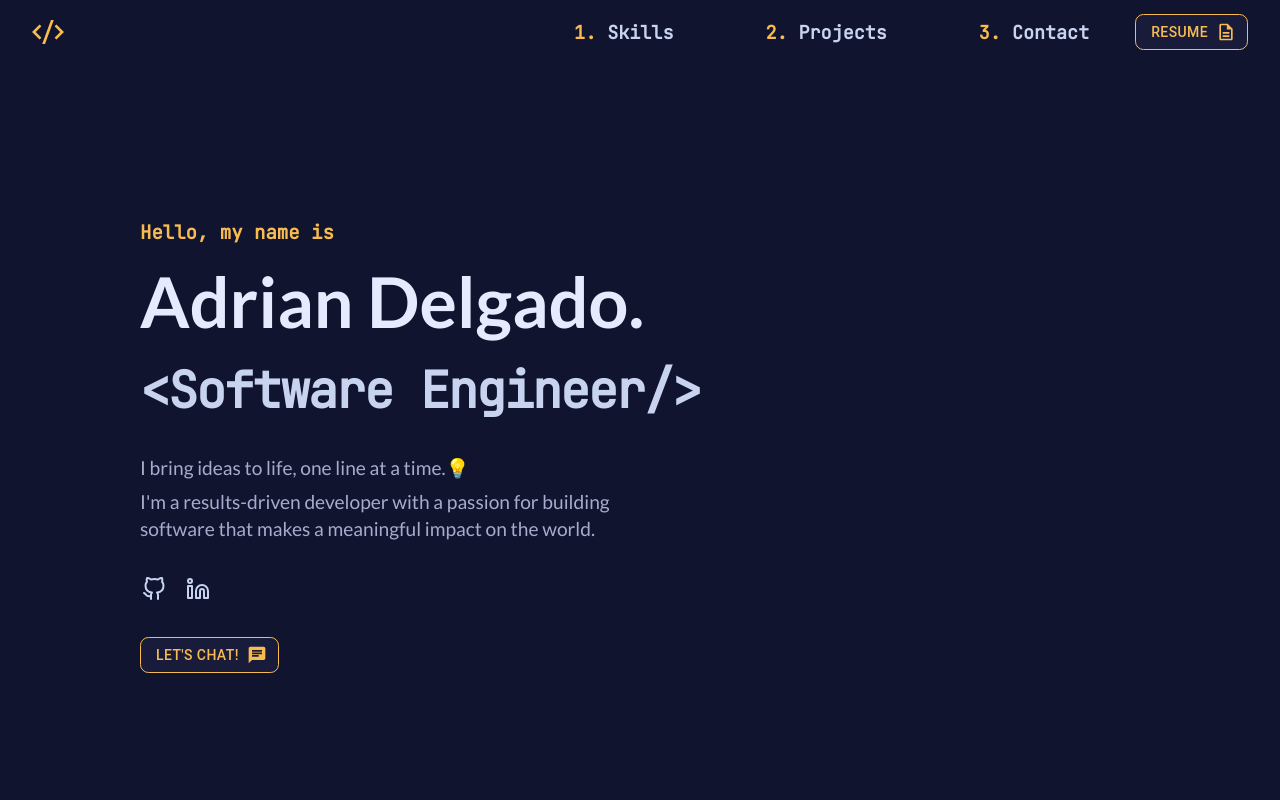
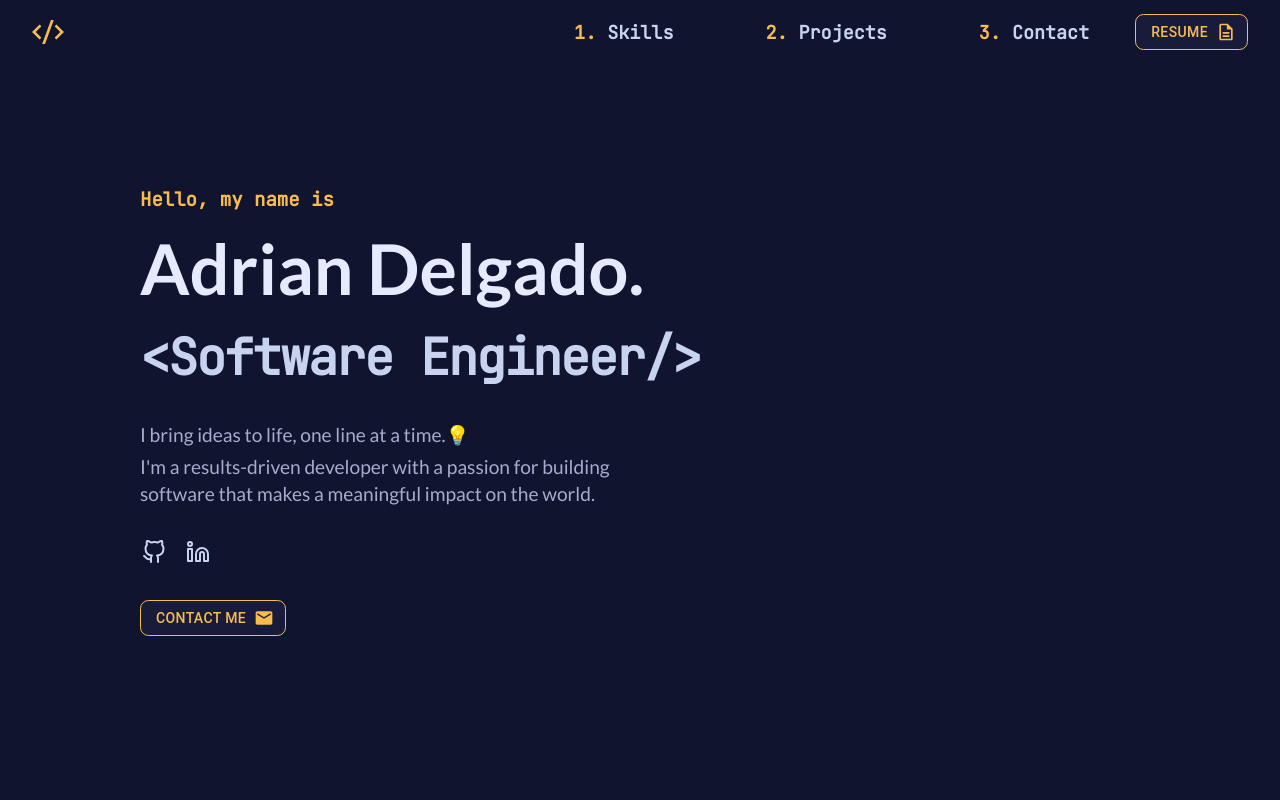
Before and after one commit to adriandelgg/MyPortfolio-Site, a Next.js app: page / in a window 1280 px wide. Shown: the top 800 px of the page. Built offline with nearby package versions, Linux system fonts and the light colour scheme.

Commit message:
Changed contact button and moved intro up more in the view

```diff
--- a/src/components/intro/ButtonMail.tsx
+++ b/src/components/intro/ButtonMail.tsx
@@ -1,7 +1,7 @@
-import ChatIcon from "@mui/icons-material/Chat";
 import { animated, useSpring } from "@react-spring/web";
 import { Button } from "@mui/material";
 import { EMAIL_URL, GOLD_COLOR } from "@/config/constants";
+import EmailIcon from "@mui/icons-material/Email";
 
 export const ButtonMail = () => {
   const styles = useSpring({
@@ -25,9 +25,9 @@ export const ButtonMail = () => {
         style={styles}
         className="resume-btn"
         variant="outlined"
-        endIcon={<ChatIcon />}
+        endIcon={<EmailIcon />}
       >
-        Let&apos;s chat!
+        Contact me
       </AnimatedButton>
     </a>
   );
--- a/src/components/intro/Intro.tsx
+++ b/src/components/intro/Intro.tsx
@@ -3,6 +3,7 @@ import { ButtonMail } from "./ButtonMail";
 
 export const Intro = () => (
   <section className="intro-section">
+    <div className="intro-section-container">
       <h1 className="intro-greeting">Hello, my name is</h1>
       <h2 className="intro-name">Adrian Delgado.</h2>
       <h3 className="intro-web-dev">
@@ -12,12 +13,13 @@ export const Intro = () => (
         I bring ideas to life, one line at a time.💡
       </p>
       <p className="intro-paragraph">
-      I&apos;m a results-driven developer with a passion for building software that makes
-      a meaningful impact on the world.
+        I&apos;m a results-driven developer with a passion for building software that
+        makes a meaningful impact on the world.
       </p>
       <div className="intro-socials">
         <Socials />
       </div>
       <ButtonMail />
+    </div>
   </section>
 );
--- a/src/styles/globals.css
+++ b/src/styles/globals.css
@@ -171,6 +171,10 @@ nav {
 	align-items: flex-start;
 	justify-content: center;
 	min-height: 100vh;
+}
+
+.intro-section-container {
+	margin-bottom: 7%;
 }
 
 .intro-greeting {
--- a/tailwind.config.js
+++ b/tailwind.config.js
@@ -1,30 +1,7 @@
 module.exports = {
-	content: ['./pages/**/*.{js,ts,jsx,tsx}', './src/**/*.{js,ts,jsx,tsx}'],
-	theme: {
-		extend: {
-			fontSize: {
-				xxs: '0.55rem'
-			},
-			width: {
-				100: '25.3rem'
-			},
-			colors: {
-				green: {
-					main: '#009C00',
-					bp1: '#009900',
-					bp2: '#99cc00',
-					bp3: '#088308'
-				}
-			},
-			borderRadius: {
-				'4xl': '2em',
-				'5xl': '3em',
-				'6xl': '4em'
-			},
-			padding: {
-				11.5: '2.97em'
-			}
-		}
-	},
-	plugins: [require('prettier-plugin-tailwindcss')]
+  content: ["./pages/**/*.{js,ts,jsx,tsx}", "./src/**/*.{js,ts,jsx,tsx}"],
+  theme: {
+    extend: {}
+  },
+  plugins: [require("prettier-plugin-tailwindcss")]
 };
```
Lines whose indentation alone changed are shown as unchanged.
